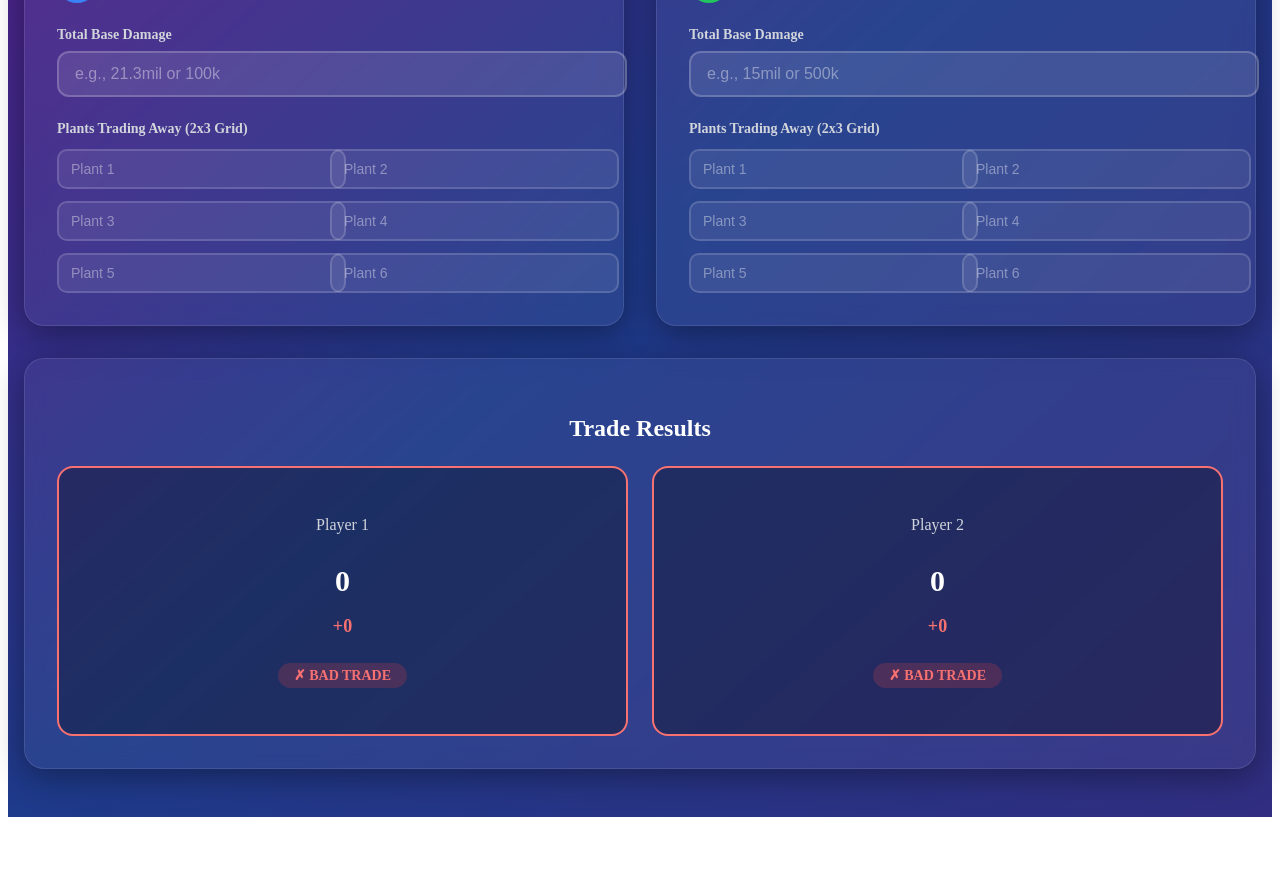
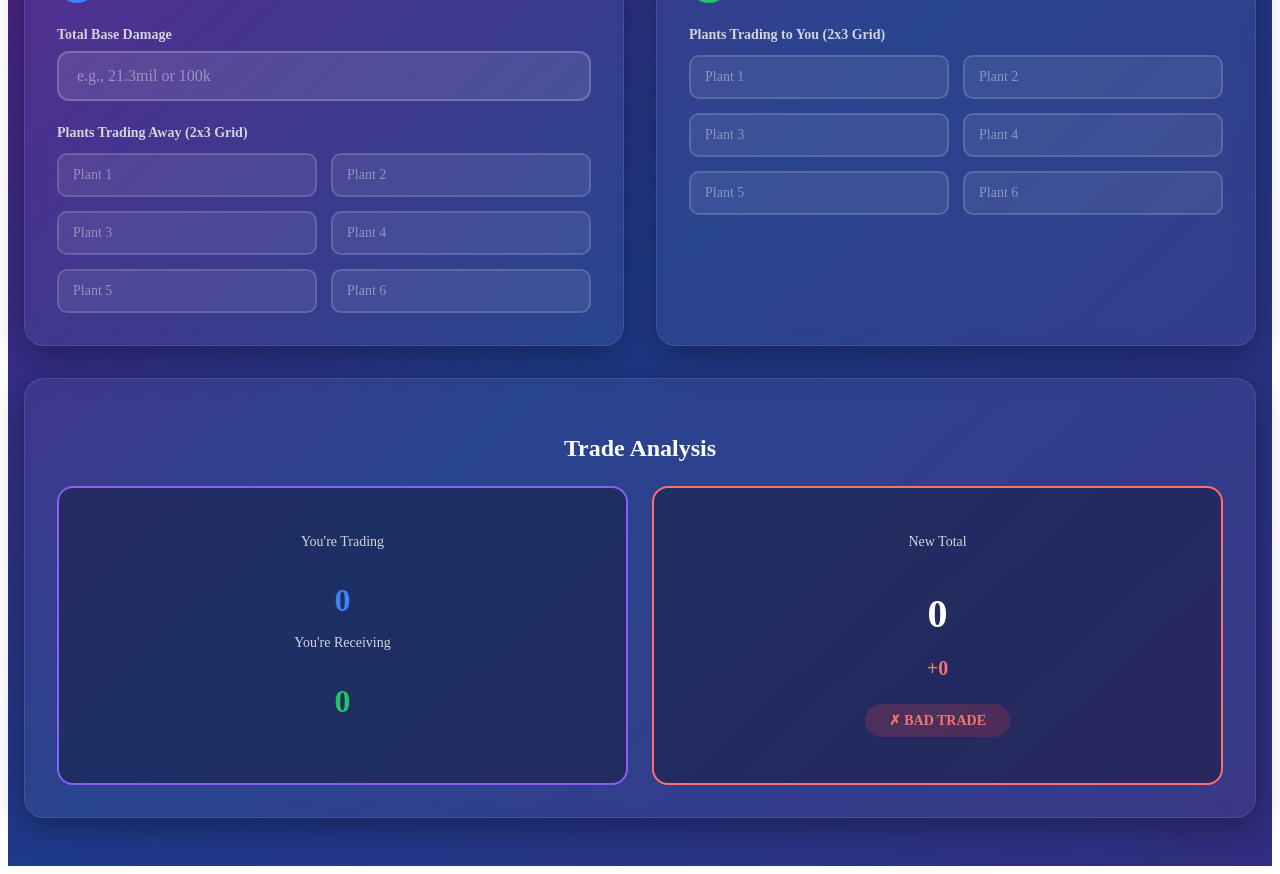
Before and after one commit to MrMendozah/GVBFortniteCalculator, a Next.js app: page / in a window 1280 px wide. Shown: the part 320-1194 px from the top of the page. Before the commit the page ends 1145 px from the top, so only its background shows below. Built offline with nearby package versions, Linux system fonts and the light colour scheme.

Commit message:
Implement particle animation in TradeCalculator
Added particle animation to the TradeCalculator component, including canvas setup, particle creation, and animation logic. Updated trade calculation to include plants being traded.

```diff
--- a/pages/index.js
+++ b/pages/index.js
@@ -1,4 +1,4 @@
-import { useState } from 'react'
+import { useState, useEffect, useRef } from 'react'
 import Head from 'next/head'
 
 // Parse shorthand like 100k, 1mil, 500k into actual numbers
@@ -25,32 +25,111 @@ const formatNumber = (num) => {
 }
 
 export default function TradeCalculator() {
+  const canvasRef = useRef(null)
   const [player1Total, setPlayer1Total] = useState('')
-  const [player2Total, setPlayer2Total] = useState('')
   const [player1Plants, setPlayer1Plants] = useState(['', '', '', '', '', ''])
   const [player2Plants, setPlayer2Plants] = useState(['', '', '', '', '', ''])
+
+  // Particle animation
+  useEffect(() => {
+    const canvas = canvasRef.current
+    if (!canvas) return
+
+    const ctx = canvas.getContext('2d')
+    canvas.width = window.innerWidth
+    canvas.height = window.innerHeight
+
+    const particles = []
+    const particleCount = 50
+
+    class Particle {
+      constructor() {
+        this.x = Math.random() * canvas.width
+        this.y = Math.random() * canvas.height
+        this.size = Math.random() * 3 + 1
+        this.speedX = Math.random() * 1 - 0.5
+        this.speedY = Math.random() * 1 - 0.5
+        this.opacity = Math.random() * 0.5 + 0.2
+      }
+
+      update() {
+        this.x += this.speedX
+        this.y += this.speedY
+
+        if (this.x > canvas.width) this.x = 0
+        if (this.x < 0) this.x = canvas.width
+        if (this.y > canvas.height) this.y = 0
+        if (this.y < 0) this.y = canvas.height
+      }
+
+      draw() {
+        ctx.fillStyle = `rgba(139, 92, 246, ${this.opacity})`
+        ctx.beginPath()
+        ctx.arc(this.x, this.y, this.size, 0, Math.PI * 2)
+        ctx.fill()
+      }
+    }
+
+    for (let i = 0; i < particleCount; i++) {
+      particles.push(new Particle())
+    }
+
+    function animate() {
+      ctx.clearRect(0, 0, canvas.width, canvas.height)
+
+      particles.forEach(particle => {
+        particle.update()
+        particle.draw()
+      })
+
+      // Draw connections
+      particles.forEach((a, i) => {
+        particles.slice(i + 1).forEach(b => {
+          const dx = a.x - b.x
+          const dy = a.y - b.y
+          const distance = Math.sqrt(dx * dx + dy * dy)
+
+          if (distance < 150) {
+            ctx.strokeStyle = `rgba(139, 92, 246, ${0.2 * (1 - distance / 150)})`
+            ctx.lineWidth = 1
+            ctx.beginPath()
+            ctx.moveTo(a.x, a.y)
+            ctx.lineTo(b.x, b.y)
+            ctx.stroke()
+          }
+        })
+      })
+
+      requestAnimationFrame(animate)
+    }
+
+    animate()
+
+    const handleResize = () => {
+      canvas.width = window.innerWidth
+      canvas.height = window.innerHeight
+    }
+
+    window.addEventListener('resize', handleResize)
+    return () => window.removeEventListener('resize', handleResize)
+  }, [])
 
   // Calculate trade outcome
   const calculateTrade = () => {
     const p1Total = parseNumber(player1Total)
-    const p2Total = parseNumber(player2Total)
 
     const p1Giving = player1Plants.reduce((sum, plant) => sum + parseNumber(plant), 0)
     const p2Giving = player2Plants.reduce((sum, plant) => sum + parseNumber(plant), 0)
 
     const p1NewTotal = p1Total - p1Giving + p2Giving
-    const p2NewTotal = p2Total - p2Giving + p1Giving
-
     const p1Difference = p1NewTotal - p1Total
-    const p2Difference = p2NewTotal - p2Total
 
     return {
       p1NewTotal,
-      p2NewTotal,
       p1Difference,
-      p2Difference,
       p1IsGood: p1Difference > 0,
-      p2IsGood: p2Difference > 0
+      p1Giving,
+      p2Giving
     }
   }
 
@@ -75,7 +154,9 @@ export default function TradeCalculator() {
         <meta name="viewport" content="width=device-width, initial-scale=1" />
       </Head>
 
-      <div style={{ minHeight: '100vh', background: 'linear-gradient(to bottom right, #581c87, #1e3a8a, #312e81)', padding: '3rem 1rem' }}>
+      <canvas ref={canvasRef} style={{ position: 'fixed', top: 0, left: 0, zIndex: 0, pointerEvents: 'none' }} />
+
+      <div style={{ minHeight: '100vh', background: 'linear-gradient(to bottom right, #581c87, #1e3a8a, #312e81)', padding: '3rem 1rem', position: 'relative', zIndex: 1 }}>
         <div style={{ maxWidth: '80rem', margin: '0 auto' }}>
           {/* Header */}
           <div style={{ textAlign: 'center', marginBottom: '3rem' }} className="animate-fade-in">
@@ -88,7 +169,7 @@ export default function TradeCalculator() {
           </div>
 
           {/* Trade Grid */}
-          <div style={{ display: 'grid', gridTemplateColumns: 'repeat(auto-fit, minmax(300px, 1fr))', gap: '2rem', marginBottom: '2rem' }}>
+          <div style={{ display: 'grid', gridTemplateColumns: 'repeat(auto-fit, minmax(320px, 1fr))', gap: '2rem', marginBottom: '2rem' }}>
             {/* Player 1 */}
             <div className="glass-card animate-slide-up">
               <h2 style={{ fontSize: '1.5rem', fontWeight: 'bold', color: 'white', marginBottom: '1.5rem', display: 'flex', alignItems: 'center' }}>
@@ -112,7 +193,7 @@ export default function TradeCalculator() {
               <label style={{ color: '#d1d5db', fontSize: '0.875rem', fontWeight: '600', marginBottom: '0.75rem', display: 'block' }}>
                 Plants Trading Away (2x3 Grid)
               </label>
-              <div style={{ display: 'grid', gridTemplateColumns: 'repeat(2, 1fr)', gap: '0.75rem' }}>
+              <div style={{ display: 'grid', gridTemplateColumns: 'repeat(2, 1fr)', gap: '0.875rem' }}>
                 {player1Plants.map((plant, index) => (
                   <input
                     key={index}
@@ -133,23 +214,10 @@ export default function TradeCalculator() {
                 Player 2
               </h2>
 
-              <div style={{ marginBottom: '1.5rem' }}>
-                <label style={{ color: '#d1d5db', fontSize: '0.875rem', fontWeight: '600', marginBottom: '0.5rem', display: 'block' }}>
-                  Total Base Damage
-                </label>
-                <input
-                  type="text"
-                  value={player2Total}
-                  onChange={(e) => setPlayer2Total(e.target.value)}
-                  placeholder="e.g., 15mil or 500k"
-                  className="input-field"
-                />
-              </div>
-
               <label style={{ color: '#d1d5db', fontSize: '0.875rem', fontWeight: '600', marginBottom: '0.75rem', display: 'block' }}>
-                Plants Trading Away (2x3 Grid)
+                Plants Trading to You (2x3 Grid)
               </label>
-              <div style={{ display: 'grid', gridTemplateColumns: 'repeat(2, 1fr)', gap: '0.75rem' }}>
+              <div style={{ display: 'grid', gridTemplateColumns: 'repeat(2, 1fr)', gap: '0.875rem' }}>
                 {player2Plants.map((plant, index) => (
                   <input
                     key={index}
@@ -167,23 +235,37 @@ export default function TradeCalculator() {
           {/* Results */}
           <div className="glass-card animate-fade-in-delay">
             <h3 style={{ fontSize: '1.5rem', fontWeight: 'bold', color: 'white', marginBottom: '1.5rem', textAlign: 'center' }}>
-              Trade Results
+              Trade Analysis
             </h3>
 
-            <div style={{ display: 'grid', gridTemplateColumns: 'repeat(auto-fit, minmax(250px, 1fr))', gap: '1.5rem' }}>
-              {/* Player 1 Result */}
+            <div style={{ display: 'grid', gridTemplateColumns: 'repeat(auto-fit, minmax(280px, 1fr))', gap: '1.5rem' }}>
+              {/* Trade Summary */}
+              <div className="result-card" style={{ borderColor: '#8b5cf6' }}>
+                <div style={{ textAlign: 'center' }}>
+                  <p style={{ color: '#d1d5db', marginBottom: '0.75rem', fontSize: '0.875rem' }}>You're Trading</p>
+                  <p style={{ fontSize: '2rem', fontWeight: 'bold', color: '#3b82f6', marginBottom: '0.5rem' }}>
+                    {formatNumber(trade.p1Giving)}
+                  </p>
+                  <p style={{ color: '#d1d5db', marginTop: '1rem', marginBottom: '0.75rem', fontSize: '0.875rem' }}>You're Receiving</p>
+                  <p style={{ fontSize: '2rem', fontWeight: 'bold', color: '#22c55e', marginBottom: '0.5rem' }}>
+                    {formatNumber(trade.p2Giving)}
+                  </p>
+                </div>
+              </div>
+
+              {/* Final Result */}
               <div className="result-card" style={{ borderColor: trade.p1IsGood ? '#4ade80' : '#f87171' }}>
                 <div style={{ textAlign: 'center' }}>
-                  <p style={{ color: '#d1d5db', marginBottom: '0.5rem' }}>Player 1</p>
-                  <p style={{ fontSize: '1.875rem', fontWeight: 'bold', color: 'white', marginBottom: '0.5rem' }}>
+                  <p style={{ color: '#d1d5db', marginBottom: '0.75rem', fontSize: '0.875rem' }}>New Total</p>
+                  <p style={{ fontSize: '2.5rem', fontWeight: 'bold', color: 'white', marginBottom: '0.75rem' }}>
                     {formatNumber(trade.p1NewTotal)}
                   </p>
-                  <p style={{ fontSize: '1.125rem', fontWeight: '600', color: trade.p1IsGood ? '#4ade80' : '#f87171' }}>
+                  <p style={{ fontSize: '1.25rem', fontWeight: '600', color: trade.p1IsGood ? '#4ade80' : '#f87171', marginBottom: '1rem' }}>
                     {trade.p1Difference >= 0 ? '+' : ''}{formatNumber(trade.p1Difference)}
                   </p>
                   <p style={{
                     marginTop: '0.5rem',
-                    padding: '0.25rem 1rem',
+                    padding: '0.5rem 1.5rem',
                     borderRadius: '9999px',
                     display: 'inline-block',
                     fontSize: '0.875rem',
@@ -195,37 +277,17 @@ export default function TradeCalculator() {
                   </p>
                 </div>
               </div>
-
-              {/* Player 2 Result */}
-              <div className="result-card" style={{ borderColor: trade.p2IsGood ? '#4ade80' : '#f87171' }}>
-                <div style={{ textAlign: 'center' }}>
-                  <p style={{ color: '#d1d5db', marginBottom: '0.5rem' }}>Player 2</p>
-                  <p style={{ fontSize: '1.875rem', fontWeight: 'bold', color: 'white', marginBottom: '0.5rem' }}>
-                    {formatNumber(trade.p2NewTotal)}
-                  </p>
-                  <p style={{ fontSize: '1.125rem', fontWeight: '600', color: trade.p2IsGood ? '#4ade80' : '#f87171' }}>
-                    {trade.p2Difference >= 0 ? '+' : ''}{formatNumber(trade.p2Difference)}
-                  </p>
-                  <p style={{
-                    marginTop: '0.5rem',
-                    padding: '0.25rem 1rem',
-                    borderRadius: '9999px',
-                    display: 'inline-block',
-                    fontSize: '0.875rem',
-                    fontWeight: 'bold',
-                    background: trade.p2IsGood ? 'rgba(34, 197, 94, 0.2)' : 'rgba(239, 68, 68, 0.2)',
-                    color: trade.p2IsGood ? '#4ade80' : '#f87171'
-                  }}>
-                    {trade.p2IsGood ? '✓ GOOD TRADE' : '✗ BAD TRADE'}
-                  </p>
-                </div>
-              </div>
             </div>
           </div>
         </div>
       </div>
 
       <style jsx>{`
+        * {
+          box-sizing: border-box;
+          outline: none;
+        }
+
         .glass-card {
           background: rgba(255, 255, 255, 0.05);
           backdrop-filter: blur(10px);
@@ -237,13 +299,14 @@ export default function TradeCalculator() {
 
         .input-field {
           width: 100%;
-          padding: 12px 16px;
+          padding: 14px 18px;
           background: rgba(255, 255, 255, 0.1);
           border: 2px solid rgba(255, 255, 255, 0.2);
           border-radius: 12px;
           color: white;
           font-size: 16px;
           transition: all 0.3s ease;
+          font-family: inherit;
         }
 
         .input-field:focus {
@@ -256,13 +319,14 @@ export default function TradeCalculator() {
 
         .input-field-small {
           width: 100%;
-          padding: 10px 12px;
+          padding: 12px 14px;
           background: rgba(255, 255, 255, 0.08);
           border: 2px solid rgba(255, 255, 255, 0.15);
           border-radius: 10px;
           color: white;
           font-size: 14px;
           transition: all 0.3s ease;
+          font-family: inherit;
         }
 
         .input-field-small:focus {
```
